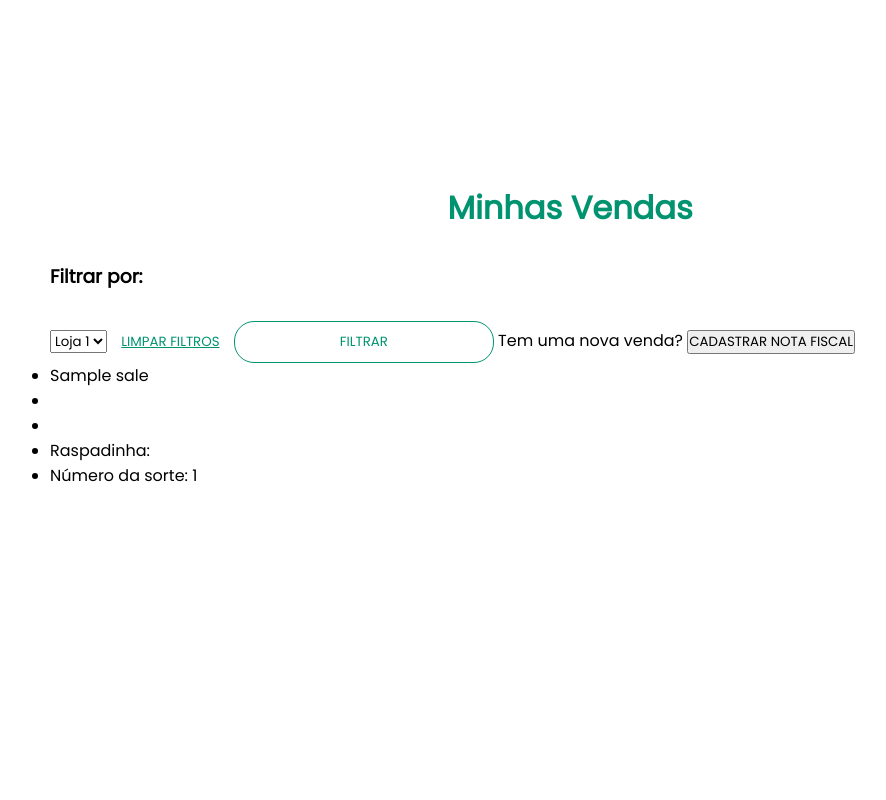
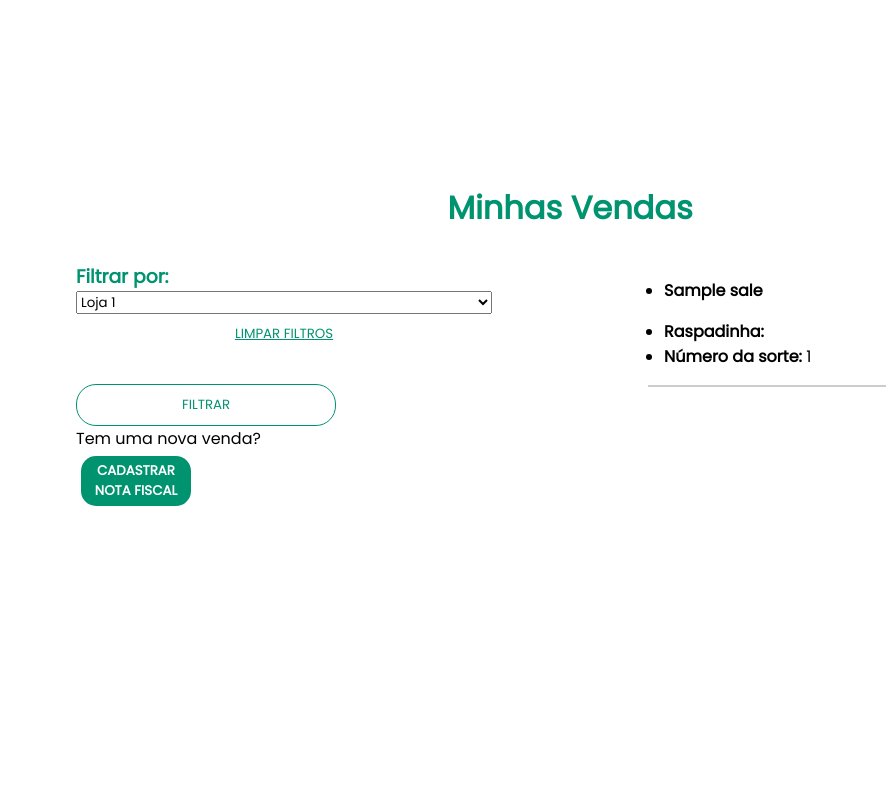
Before and after one commit to melperdomo/vetnil_frame, a PHP site: template project/app/Views/sales/list.php in a window 1280 px wide. Shown: the whole page, without its empty margins (70-956 px from the left). Run offline with PHP 8.4, Linux system fonts and the light colour scheme; the template is opened without the code that fills it: most values are stand-ins (such as "Sample title", 1, 10 or a date in 2020); data that the repository does not hold is empty.

```diff
--- a/project/app/Views/sales/list.php
+++ b/project/app/Views/sales/list.php
@@ -3,40 +3,43 @@
 use App\Utils\Formatter; ?>
 
 <link rel="stylesheet" href="/css/layout.css" />
+<link rel="stylesheet" href="/css/sales.css" />
 
 <div class="page-content">
     <h1>Minhas Vendas</h1>
 
     <div class="search-sales">
+
+        <div class="search-conteiner">
             <h3>Filtrar por:</h3>
             <form class="search">
-
                 <select name="store" id="store">
                     <option value="Loja 1">Loja 1</option>
                     <option value="Loja 1">Loja 1</option>
                     <option value="Loja 1">Loja 1</option>
                     <option value="Loja 1">Loja 1</option>
                 </select>
-
                 <button class="btn-underline">LIMPAR FILTROS</button>
-
                 <button class="btn-white">FILTRAR</button>
-
-            <label for="new-sale"> Tem uma nova venda?
-                <button>CADASTRAR NOTA FISCAL</button>
-            </label>
+                <label for="new-sale"> Tem uma nova venda?</label>
+                <button class="btn-green">CADASTRAR NOTA FISCAL</button>
             </form>
         </div>
 
         <div class="all-sales">
             <?php foreach ($sales as $sale): ?>
+                <div class="sale">
                     <ul>
-                <li><?php echo $sale->pname ?></li>
-                <li><?php echo Formatter::date($sale->date) ?></li>
-                <li><?php echo Formatter::money($sale->value) ?></li>
-                <li><span>Raspadinha: </span> <?php echo ($sale->prize != null) ? Formatter::money($sale->prize) : "Não foi dessa vez! 😢" ?> </li>
-                <li><span>Número da sorte: </span> <?php echo $sale->luck_number ?> </li>
+                        <li class="list-name"><span><?php echo $sale->pname ?></span></li>
+                        <li class="list-date"><?php echo Formatter::date($sale->date) ?></li>
+                        <li class="list-price"><?php echo Formatter::money($sale->value) ?></li>
+                        <li class="list-prize"><span>Raspadinha: </span>
+                            <?php echo ($sale->prize != null) ? Formatter::money($sale->prize) : "Não foi dessa vez! 😢" ?> </li>
+                        <li class="list-luck"><span>Número da sorte: </span> <?php echo $sale->luck_number ?> </li>
                     </ul>
+                </div>
             <?php endforeach ?>
         </div>
+
     </div>
+</div>
--- /dev/null
+++ b/project/public/css/sales.css
@@ -0,0 +1,56 @@
+@charset "UTF-8";
+
+:root {
+    --cor1: #FFFFFF;
+    --cor2: #FF0000;
+    --cor3: #770000;
+    --cor4: #009370;
+    --cor5: #FFCB2E;
+    --cor6: #666;
+    --cor7: #CCCCCC;
+}
+
+h3 {
+    color: var(--cor4);
+}
+
+.search-sales {
+    display: flex;
+    gap: 15%;
+    justify-content: center;
+}
+
+.search-conteiner {
+    display: flex;
+    flex-direction: column;
+    width: 40%;
+}
+
+.search {
+    display: flex;
+    flex-direction: column;
+}
+
+.all-sales {
+    display: flex;
+    flex-direction: column;
+    width: 40%;
+}
+
+.sale {
+    padding: 1em;
+    border-bottom: 2px solid var(--cor7);
+}
+
+span {
+    font-weight: bold;
+}
+
+.list-date {
+    list-style: none;
+}
+
+.list-price {
+    list-style: none;
+    padding-bottom: 1em;
+}
```
Also changed, not shown: project/public/css/product.css (+0 -8 lines), project/database/app.db, project/database/migrations/20241111190334_create_store.php, project/database/migrations/20241112152046_insert_store.php (added). Lines whose indentation alone changed are shown as unchanged.
